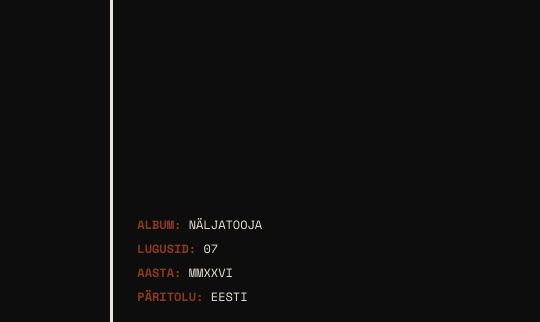
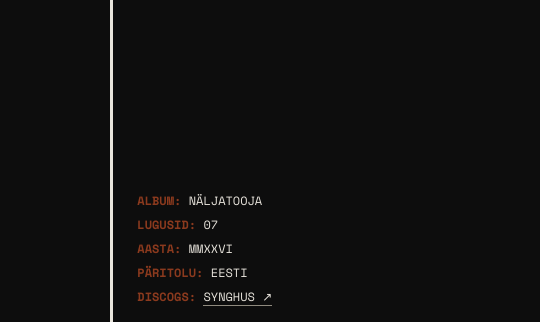
Before and after one commit to silverjaanus/synghus.band, a plain HTML site: page index.html in a window 1280 px wide. Shown: the top 322 px of the page, 740-1280 px from the left. Drawn offline with nearby package versions, Linux system fonts and the light colour scheme.

Commit message:
Add Discogs link to album meta block
Co-Authored-By: Claude Opus 5.5 <noreply@anthropic.com>

Claude-Session: https://claude.ai/code/session_0184nh7UVxyqTJe9HdnyBzQn

```diff
--- a/index.html
+++ b/index.html
@@ -100,8 +100,8 @@ h1{line-height:0}
 .cred dt{color:var(--rust); text-transform:uppercase; letter-spacing:.15em; font-weight:700}
 .cred .who dt{color:var(--fg); letter-spacing:0; text-transform:none; font-weight:400}
 .cred .who dd{color:var(--mute)}
-.cred a,.lineup a{text-decoration:none; border-bottom:1px solid var(--mute); transition:.15s}
-.cred a:hover,.lineup a:hover{color:var(--acid); border-bottom-color:var(--acid)}
+.cred a,.lineup a,.meta a{text-decoration:none; border-bottom:1px solid var(--mute); transition:.15s}
+.cred a:hover,.lineup a:hover,.meta a:hover{color:var(--acid); border-bottom-color:var(--acid)}
 
 footer{padding:2rem; font-size:.75rem; text-transform:uppercase; letter-spacing:.2em; display:flex; justify-content:space-between; flex-wrap:wrap; gap:1rem}
 footer a{color:var(--acid); text-decoration:none}
@@ -188,7 +188,7 @@ footer a:hover{text-decoration:underline}
     <p class="tagline">Doom * Experimental * Ritual Metal</p>
   </div>
   <div class="cell meta">
-    <p><b>ALBUM:</b> NÄLJATOOJA<br><b>LUGUSID:</b> 07<br><b>AASTA:</b> MMXXVI<br><b>PÄRITOLU:</b> EESTI</p>
+    <p><b>ALBUM:</b> NÄLJATOOJA<br><b>LUGUSID:</b> 07<br><b>AASTA:</b> MMXXVI<br><b>PÄRITOLU:</b> EESTI<br><b>DISCOGS:</b> <a href="https://www.discogs.com/artist/18523055-Synghus">SYNGHUS ↗</a></p>
     <button class="invert" id="invert" type="button" aria-pressed="false">▣ Invert</button>
   </div>
 </header>
```
